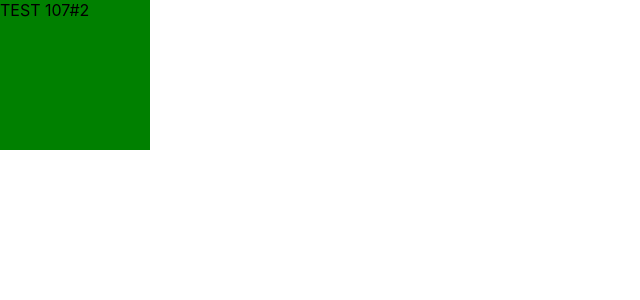
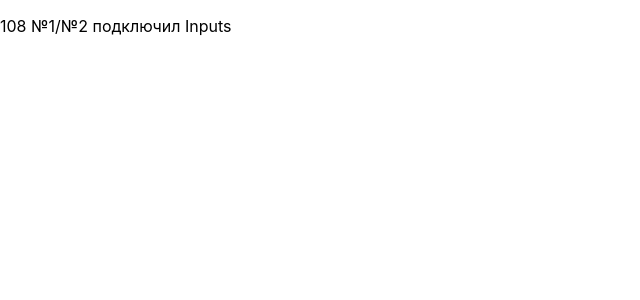
Before and after one commit to Kosa-Nostra/React_Tasks, a React (Create React App) app: page / in a window 1280 px wide. Shown: the top 300 px of the page, without its empty margins (0-640 px from the left). Built offline with nearby package versions, Linux system fonts and the light colour scheme.

Commit message:
Tasks 108#1 / 108#2

```diff
--- a/src/App.js
+++ b/src/App.js
@@ -31,7 +31,7 @@ border: 3px;
 
 function App() {
 	return (
-		<Block1>TEST</Block1>
+		<p>108 №1/№2 подключил Inputs</p>
 	);
 }
 function Block1(){
```
